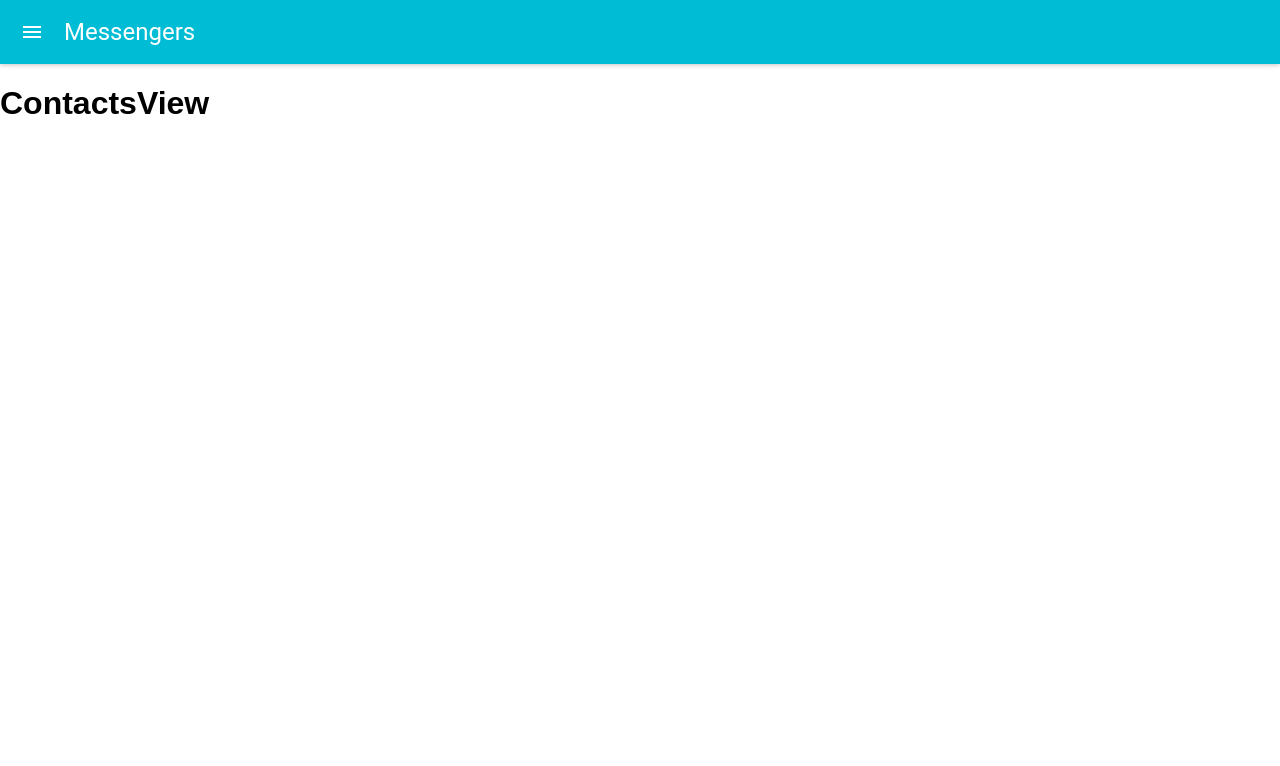
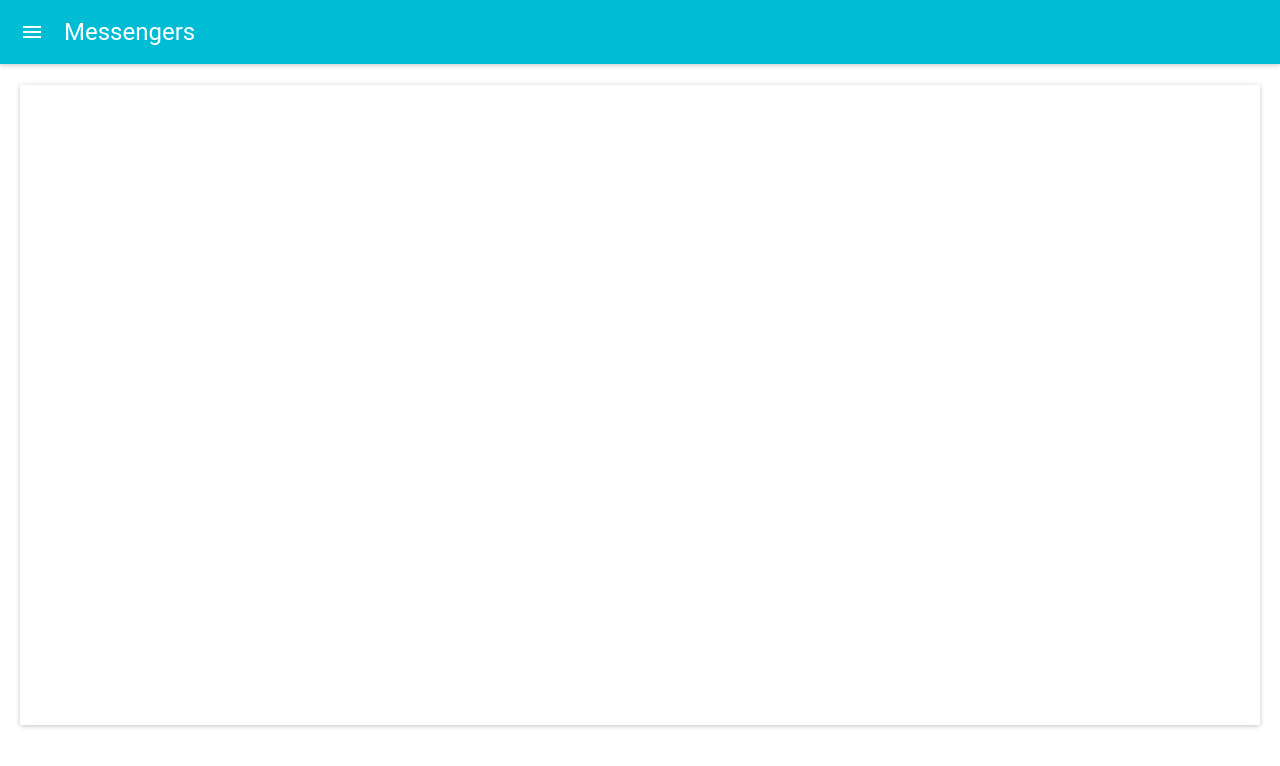
Before and after one commit to infoshareacademy/jfddl5-messengers-app, a React (Create React App) app: page /contacts in a window 1280 px wide. Shown: the top 766 px of the page. Built offline with nearby package versions, Linux system fonts and the light colour scheme.

Commit message:
added Paper from material-ui into ContactsView

```diff
--- a/src/views/ContactsView/ContactsView.js
+++ b/src/views/ContactsView/ContactsView.js
@@ -1,7 +1,19 @@
 import React from 'react'
+import Paper from 'material-ui/Paper';
+
+const style = {
+    display: 'flex',
+    height: '80vh',
+    width: 'calc(100vw-20)',
+    margin: 20,
+    textAlign: 'center',
+}
 
 const ContactsView = () => (
-    <h1>ContactsView</h1>
+    <h1>
+        <Paper
+            style={style} zDepth={1} />
+    </h1>
 )
 
 export default ContactsView
--- a/src/views/MessagesView/MessagesView.js
+++ b/src/views/MessagesView/MessagesView.js
@@ -13,6 +13,7 @@ const containerStyles = {
 }
 
 const style = {
+    display: 'flex',
     height: '80vh',
     width: 'calc(100vw-20)',
     margin: 20,
```
